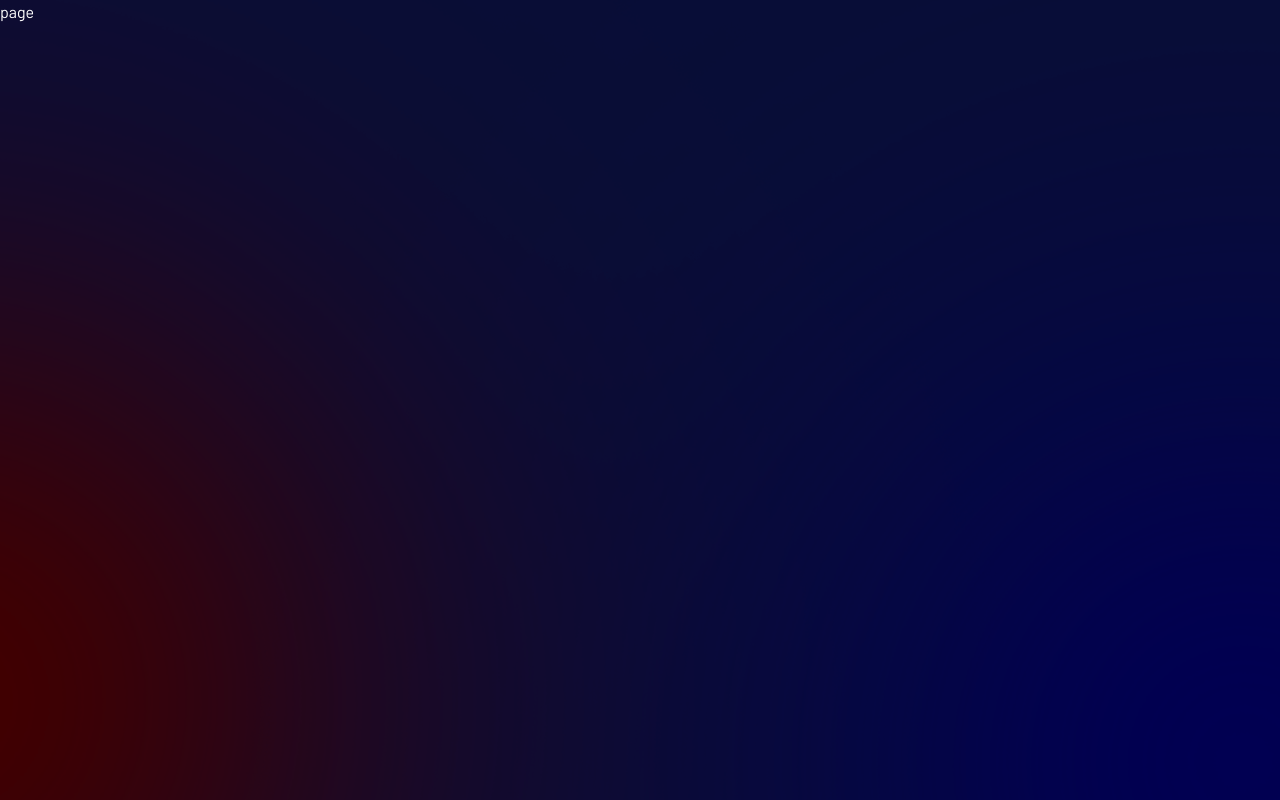
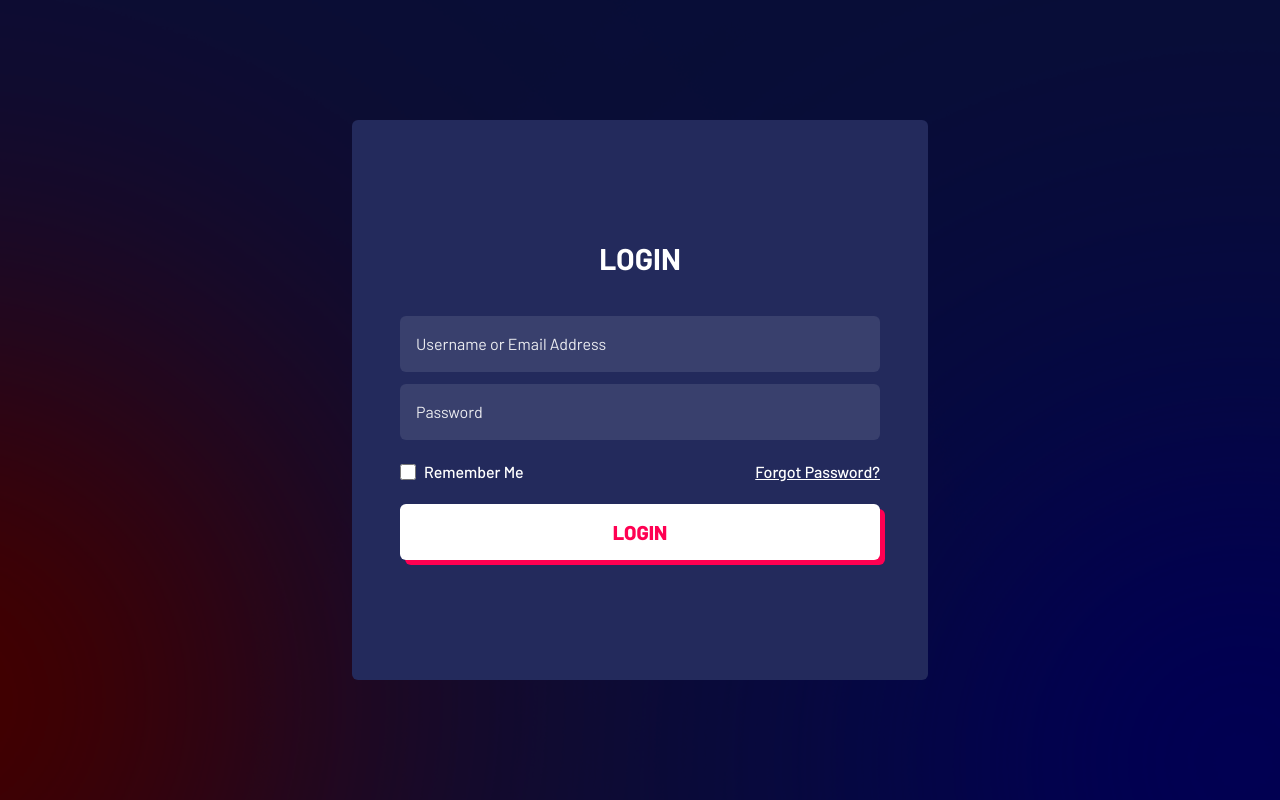
Before and after one commit to mahmudulturan/gamers-paradise-frontend, a Next.js app: page /login in a window 1280 px wide. Built offline with nearby package versions, Linux system fonts and the light colour scheme.

Commit message:
add: login form component

```diff
--- /dev/null
+++ b/src/app/(auth)/login/components/LoginForm.tsx
@@ -0,0 +1,27 @@
+import { Button } from '@/components/ui/Button/button';
+import { Input } from '@/components/ui/Input/input';
+import React from 'react';
+
+const LoginForm = () => {
+    return (
+        <form>
+            <h6 className='text-3xl uppercase font-bold my-10 text-center'>Login</h6>
+            <div className='flex flex-col gap-5'>
+                <div className='space-y-3'>
+                    <Input className='bg-[#39406D] py-4 rounded-md' type='text' placeholder='Username or Email Address' />
+                    <Input className='bg-[#39406D] py-4 rounded-md' type='password' placeholder='Password' />
+                </div>
+                <div className='w-full flex justify-between font-medium'>
+                    <div className='flex items-center gap-2'>
+                        <input className='h-4 w-4' type="checkbox" name="rememberme" id="rememberme" />
+                        <label htmlFor="rememberme">Remember Me</label>
+                    </div>
+                    <span className='text-end underline cursor-pointer'>Forgot Password?</span>
+                </div>
+                <Button className='py-7 text-xl font-extrabold' variant={"secondary"}>Login</Button>
+            </div>
+        </form>
+    );
+};
+
+export default LoginForm;
--- a/src/app/(auth)/login/page.tsx
+++ b/src/app/(auth)/login/page.tsx
@@ -1,9 +1,13 @@
+
 import React from 'react';
+import LoginForm from './components/LoginForm';
 
 const page = () => {
     return (
-        <div>
-            page
+        <div className='wrapper min-h-screen flex items-center justify-center'>
+            <div className='min-h-[70vh] bg-seconderyCol max-w-xl w-full px-12 py-20 rounded-md'>
+                <LoginForm />
+            </div>
         </div>
     );
 };
```
